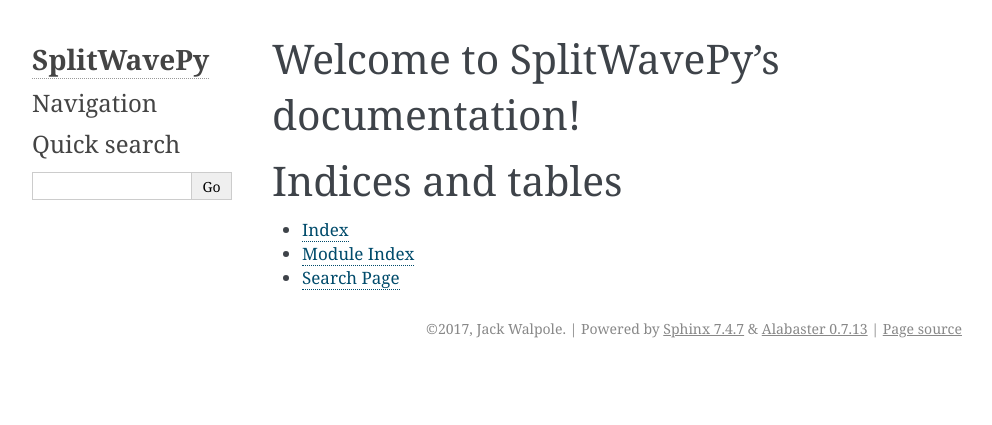
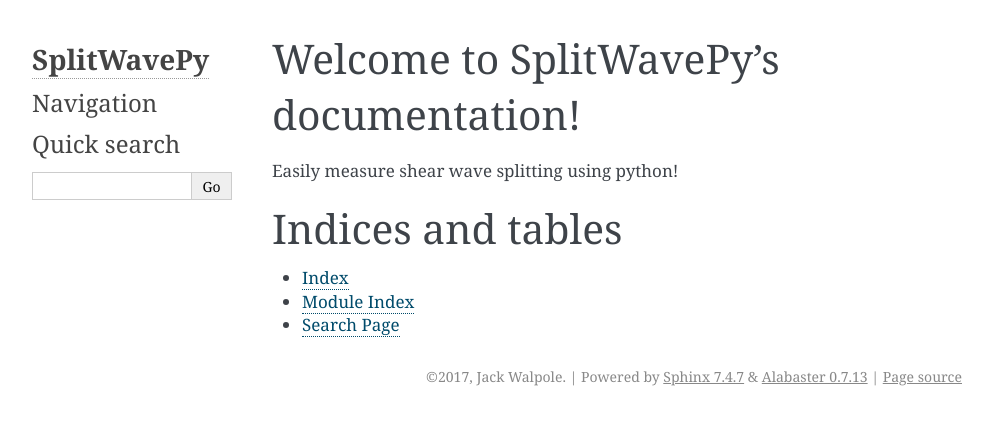
Before and after one commit to JackWalpole/splitwavepy, a Sphinx documentation site: the page built from docs/index.rst, in a window 1280 px wide. Shown: the top 425 px of the page, without its empty margins (148-1140 px from the left). Built offline with Sphinx 7.4.7, drawn with Linux system fonts in a browser that asks for light colours.

Commit message:
minor change to doc

```diff
--- a/docs/index.rst
+++ b/docs/index.rst
@@ -5,6 +5,8 @@
 
 Welcome to SplitWavePy's documentation!
 =======================================
+
+Easily measure shear wave splitting using python!
 
 .. toctree::
    :maxdepth: 2
```
